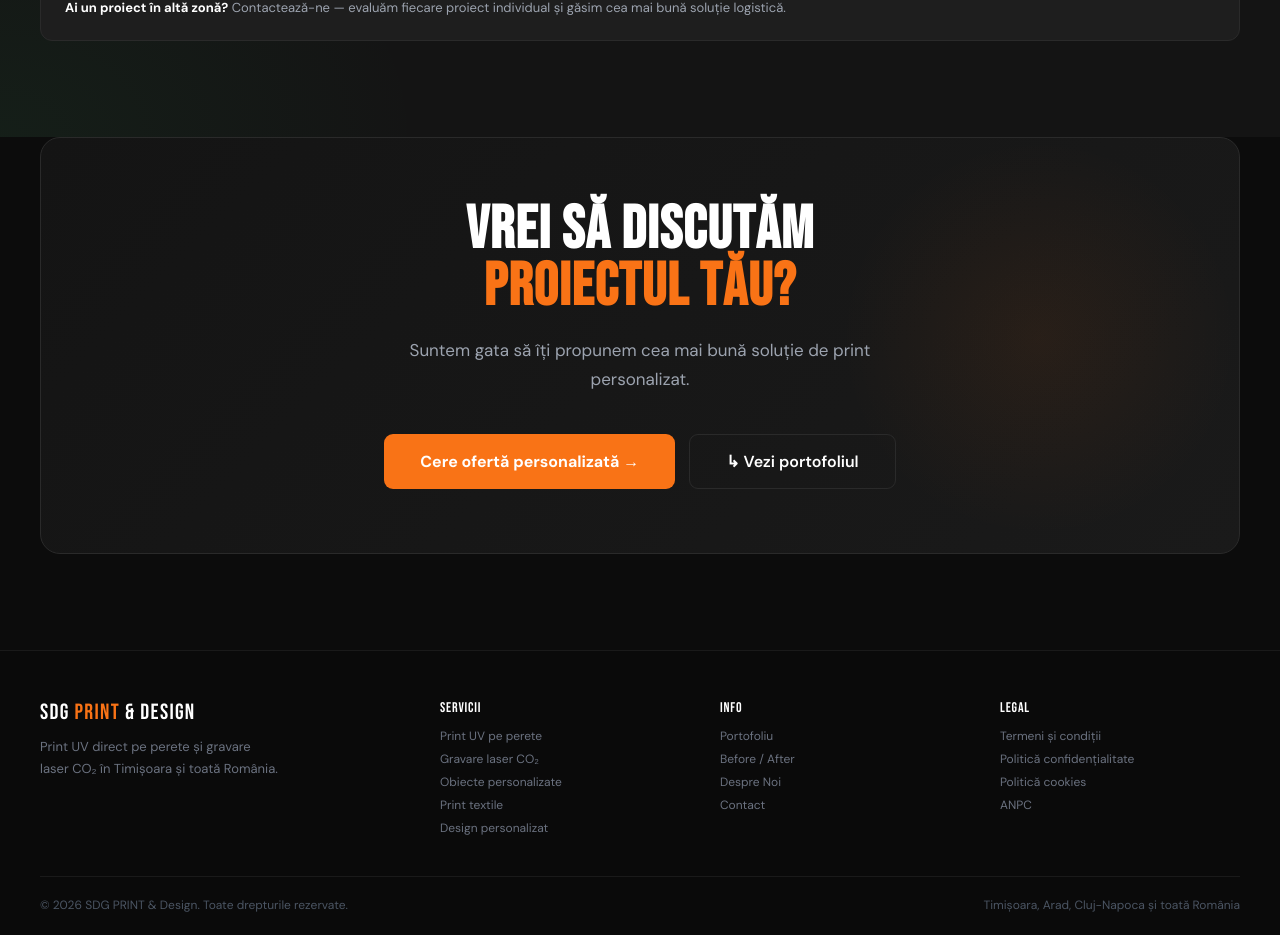
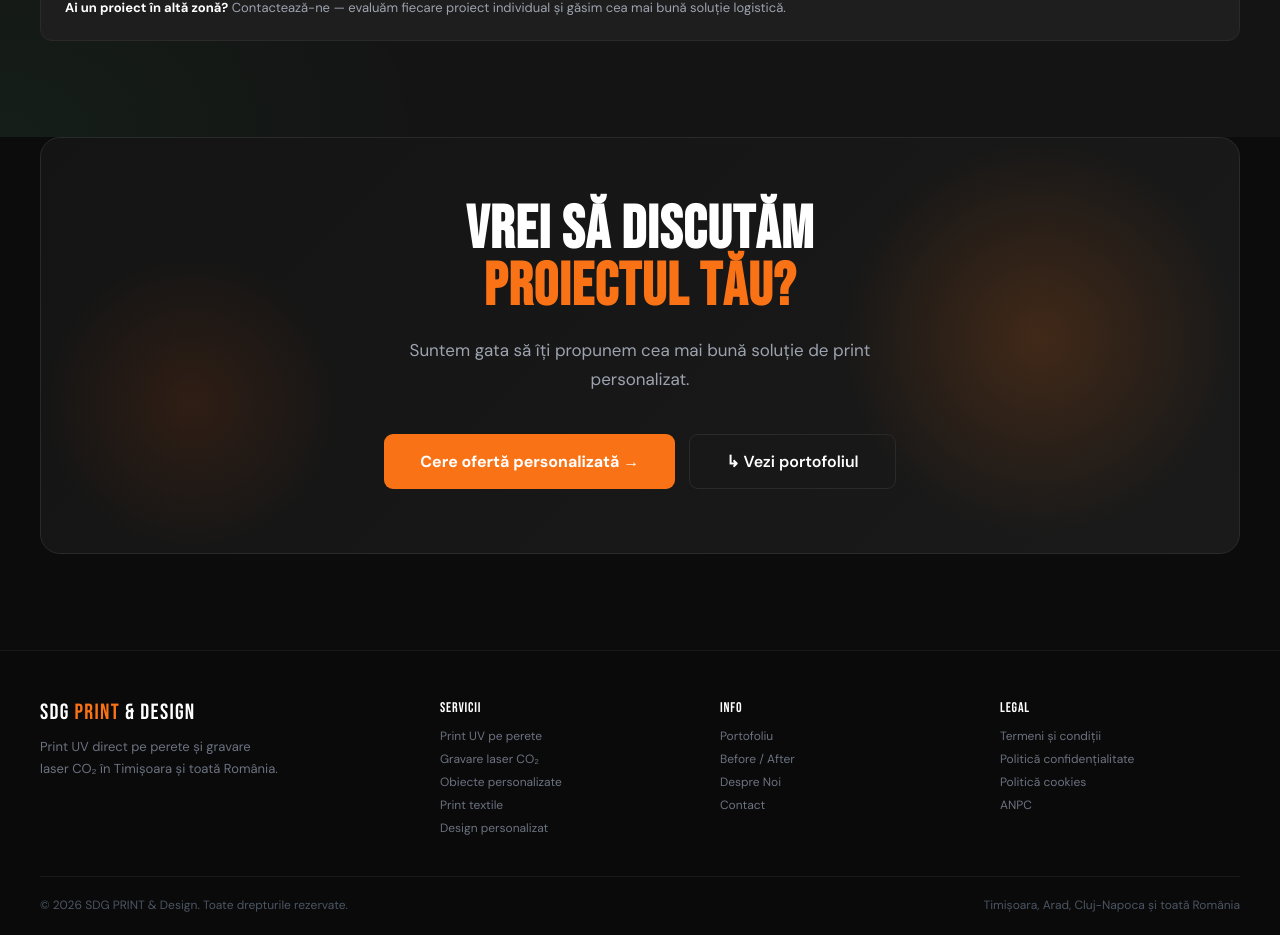
Before and after one commit to darius29/printpeperete, a Next.js app: page /despre-noi in a window 1280 px wide. Shown: the part 4474-5409 px from the top of the page. Built offline with nearby package versions, Linux system fonts and the light colour scheme; no server answers.

Commit message:
feat: boost orange gradients — LaserSection, Process, BeforeAfterPreview, FinalCTA

```diff
--- a/src/components/home/BeforeAfterPreview.tsx
+++ b/src/components/home/BeforeAfterPreview.tsx
@@ -233,7 +233,7 @@ export default function BeforeAfterPreview() {
       style={{
         padding: "96px 40px",
         position: "relative",
-        background: "radial-gradient(ellipse 45% 80% at 0% 50%, rgba(30,30,40,0.6) 0%, transparent 60%), radial-gradient(ellipse 45% 80% at 100% 50%, rgba(249,115,22,0.06) 0%, transparent 60%)",
+        background: "radial-gradient(ellipse 45% 80% at 0% 50%, rgba(249,115,22,0.08) 0%, transparent 60%), radial-gradient(ellipse 45% 80% at 100% 50%, rgba(249,115,22,0.15) 0%, transparent 60%)",
       }}
     >
       <div
--- a/src/components/home/LaserSection.tsx
+++ b/src/components/home/LaserSection.tsx
@@ -52,7 +52,7 @@ export default function LaserSection() {
       ref={ref as React.RefObject<HTMLElement>}
       className="resp-section cv-auto"
       style={{
-        background: "radial-gradient(ellipse 50% 55% at 100% 0%, rgba(59,130,246,0.07) 0%, transparent 65%), radial-gradient(ellipse 35% 40% at 0% 100%, rgba(249,115,22,0.05) 0%, transparent 55%), #0a0a0a",
+        background: "radial-gradient(ellipse 50% 55% at 100% 0%, rgba(59,130,246,0.10) 0%, transparent 65%), radial-gradient(ellipse 35% 40% at 0% 100%, rgba(249,115,22,0.13) 0%, transparent 55%), #0a0a0a",
         borderTop: "1px solid #1a1a1a",
         padding: "96px 40px",
         position: "relative",
--- a/src/components/home/Process.tsx
+++ b/src/components/home/Process.tsx
@@ -30,7 +30,7 @@ export default function Process() {
       className="resp-section cv-auto"
       style={{
         padding: "96px 40px",
-        background: "radial-gradient(ellipse 70% 50% at 50% 100%, rgba(249,115,22,0.07) 0%, transparent 65%), radial-gradient(ellipse 40% 30% at 50% 0%, rgba(249,115,22,0.04) 0%, transparent 55%)",
+        background: "radial-gradient(ellipse 70% 50% at 50% 100%, rgba(249,115,22,0.17) 0%, transparent 65%), radial-gradient(ellipse 40% 30% at 50% 0%, rgba(249,115,22,0.09) 0%, transparent 55%)",
       }}
     >
       <div style={{ maxWidth: 1200, margin: "0 auto" }}>
--- a/src/components/ui/FinalCTA.tsx
+++ b/src/components/ui/FinalCTA.tsx
@@ -40,7 +40,15 @@ export default function FinalCTA({ title, titleAccent, subtitle, primaryLabel, s
             style={{
               position: "absolute", top: 0, right: 0,
               width: 400, height: 400,
-              background: "radial-gradient(circle,rgba(249,115,22,.07) 0%,transparent 70%)",
+              background: "radial-gradient(circle,rgba(249,115,22,.18) 0%,transparent 70%)",
+              pointerEvents: "none",
+            }}
+          />
+          <div
+            style={{
+              position: "absolute", bottom: 0, left: 0,
+              width: 300, height: 300,
+              background: "radial-gradient(circle,rgba(234,88,12,.12) 0%,transparent 70%)",
               pointerEvents: "none",
             }}
           />
```
